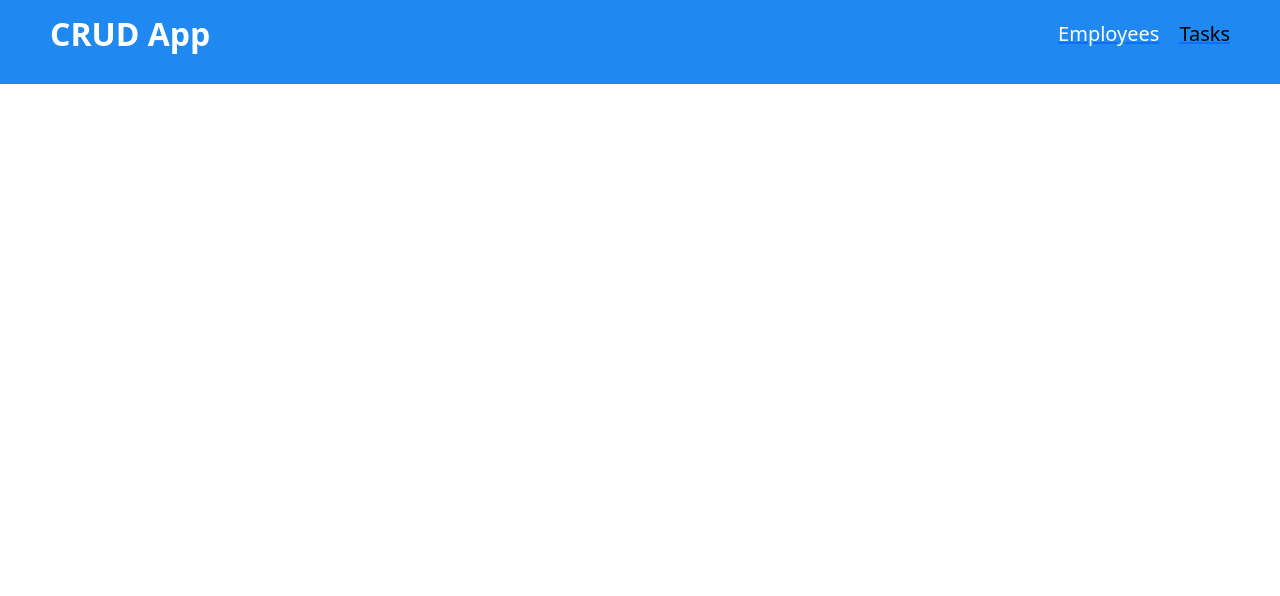
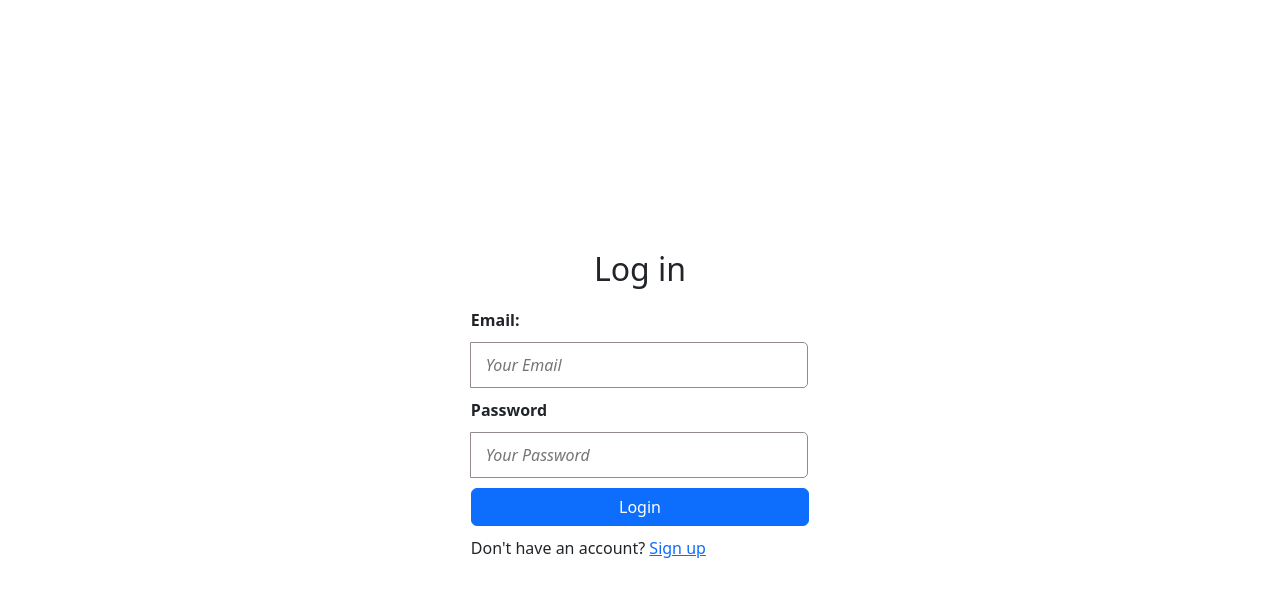
Before and after one commit to ristic93/react-crud-firebase, a React (Create React App) app: page /login in a window 1280 px wide. Shown: the top 596 px of the page. Built offline with nearby package versions, Linux system fonts and the light colour scheme; no server answers; the database is empty.

Commit message:
finish crud for tasks & add auth

```diff
--- a/src/App.jsx
+++ b/src/App.jsx
@@ -1,18 +1,42 @@
-import { Routes, Route } from "react-router-dom";
+import React, { useContext } from "react";
+import { Routes, Route, Navigate } from "react-router-dom";
 import { Employees, Tasks } from "./pages";
-import Header from "./components/Header";
 import { ToastContainer } from "react-toastify";
 import "react-toastify/dist/ReactToastify.css";
 import "bootstrap/dist/css/bootstrap.min.css";
+import Register from "./pages/Register";
+import Login from "./pages/Login";
+import { AuthContext } from "./context/AuthContext";
 
 function App() {
+  const { currentUser } = useContext(AuthContext);
+
+  const RequiredAuth = ({ children }) => {
+    return currentUser ? children : <Navigate to="/login" />;
+  };
+
   return (
     <div className="App">
-      <Header />
       <ToastContainer position="top-center" />
       <Routes>
-        <Route exact path="/" element={<Employees/>} />
-        <Route exact path="/tasks" element={<Tasks />} />
+        <Route path="/" element={<Register />} />
+        <Route path="/login" element={<Login />} />
+        <Route
+          path="/employees"
+          element={
+            <RequiredAuth>
+              <Employees />
+            </RequiredAuth>
+          }
+        />
+        <Route
+          path="/tasks"
+          element={
+            <RequiredAuth>
+              <Tasks />
+            </RequiredAuth>
+          }
+        />
       </Routes>
     </div>
   );
--- a/src/components/Header.jsx
+++ b/src/components/Header.jsx
@@ -7,7 +7,7 @@ const Header = () => {
   const location = useLocation();
 
   useEffect(() => {
-    if (location.pathname === "/") {
+    if (location.pathname === "/employees") {
       setActiveTab("Employees");
     } else if (location.pathname === "/tasks") {
       setActiveTab("Tasks");
@@ -16,9 +16,9 @@ const Header = () => {
 
   return (
     <div className="header">
-      <p className="logo">CRUD App</p>
+      <p className="logo">Employees App</p>
       <div className="header-right">
-        <Link to="/">
+        <Link to="/employees">
           <p
             className={`${activeTab === "Employees" ? "active" : ""}`}
             onClick={() => setActiveTab("Home")}
--- /dev/null
+++ b/src/context/AuthContext.jsx
@@ -0,0 +1,22 @@
+import { createContext, useEffect, useReducer } from "react";
+import AuthReducer from "./AuthReducer";
+
+const INITIAL_STATE = {
+  currentUser: JSON.parse(localStorage.getItem("user")) || null,
+};
+
+export const AuthContext = createContext(INITIAL_STATE);
+
+export const AuthContextProvider = ({ children }) => {
+  const [state, dispatch] = useReducer(AuthReducer, INITIAL_STATE);
+
+  useEffect(() => {
+    localStorage.setItem("user", JSON.stringify(state.currentUser));
+  }, [state.currentUser]);
+
+  return (
+    <AuthContext.Provider value={{ currentUser: state.currentUser, dispatch }}>
+      {children}
+    </AuthContext.Provider>
+  );
+};
--- /dev/null
+++ b/src/context/AuthReducer.jsx
@@ -0,0 +1,18 @@
+const AuthReducer = (state, action) => {
+  switch (action.type) {
+    case "LOGIN": {
+      return {
+        currentUser: action.payload,
+      };
+    }
+    case "LOGOUT": {
+      return {
+        currentUser: null,
+      };
+    }
+    default:
+      return state;
+  }
+};
+
+export default AuthReducer;
--- a/src/firebase/firebase.config.js
+++ b/src/firebase/firebase.config.js
@@ -1,5 +1,6 @@
 import { initializeApp } from "firebase/app";
-import { getFirestore } from "firebase/firestore"
+import { getFirestore } from "firebase/firestore";
+import { getAuth } from "firebase/auth";
 
 const firebaseConfig = {
   apiKey: process.env.REACT_APP_API_KEY,
@@ -12,4 +13,5 @@ const firebaseConfig = {
 };
 
 const app = initializeApp(firebaseConfig);
+export const auth = getAuth()
 export const db = getFirestore(app);
--- a/src/index.js
+++ b/src/index.js
@@ -5,14 +5,17 @@ import App from './App';
 import { BrowserRouter } from 'react-router-dom';
 import { EmployeesProvider } from './context/EmployeesContext';
 import { TasksProvider } from './context/TasksContext';
+import { AuthContextProvider } from './context/AuthContext';
 
 const root = ReactDOM.createRoot(document.getElementById('root'));
 root.render(
   <BrowserRouter>
-    <TasksProvider>
-      <EmployeesProvider>
-        <App />
-      </EmployeesProvider>
-    </TasksProvider>
+    <AuthContextProvider>
+      <TasksProvider>
+        <EmployeesProvider>
+          <App />
+        </EmployeesProvider>
+      </TasksProvider>
+    </AuthContextProvider>
   </BrowserRouter>
 );
--- a/src/pages/Employees.jsx
+++ b/src/pages/Employees.jsx
@@ -6,6 +6,7 @@ import { toast } from "react-toastify";
 import { Button } from "reactstrap";
 import { Input } from "../common";
 import EmployeesContext from "../context/EmployeesContext";
+import Header from "../components/Header";
 
 const initialState = {
   name: "",
@@ -88,6 +89,8 @@ const Employees = () => {
   };
 
   return (
+    <>
+      <Header />
       <section className="employee container">
         <article className="form-wrapper">
           <form onSubmit={handleSubmit}>
@@ -210,6 +213,7 @@ const Employees = () => {
           </article>
         )}
       </section>
+    </>
   );
 };
 
--- /dev/null
+++ b/src/pages/Login.jsx
@@ -0,0 +1,65 @@
+import React, { useContext, useState } from "react";
+import { Button } from "reactstrap";
+import { Input } from "../common";
+import { toast } from "react-toastify";
+import "./register.scss";
+import { signInWithEmailAndPassword } from "firebase/auth";
+import { auth } from "../firebase/firebase.config";
+import { useNavigate, Link } from "react-router-dom";
+import { AuthContext } from "../context/AuthContext";
+
+const Login = () => {
+  const [email, setEmail] = useState("");
+  const [password, setPassword] = useState("");
+  const navigate = useNavigate();
+
+  const { dispatch } = useContext(AuthContext);
+
+  const handleLogin = (e) => {
+    e.preventDefault();
+
+    signInWithEmailAndPassword(auth, email, password)
+      .then((userCredential) => {
+        const user = userCredential.user;
+        toast.success("Logged in successfully");
+        dispatch({ type: "LOGIN", payload: user });
+        navigate("/employees");
+      })
+      .catch((err) => {
+        console.error(err);
+        toast.error("Wrong email or password");
+      });
+  };
+
+  return (
+    <div className="register">
+      <form onSubmit={handleLogin}>
+        <h2>Log in</h2>
+        <Input
+          label="Email:"
+          type="email"
+          id="email"
+          name="email"
+          placeholder="Your Email"
+          onChange={(e) => setEmail(e.target.value)}
+        />
+        <Input
+          label="Password"
+          type="password"
+          id="password"
+          name="password"
+          placeholder="Your Password"
+          onChange={(e) => setPassword(e.target.value)}
+        />
+        <Button type="submit" color="primary">
+          Login
+        </Button>
+        <p>
+          Don't have an account? <Link to="/">Sign up</Link>
+        </p>
+      </form>
+    </div>
+  );
+};
+
+export default Login;
--- /dev/null
+++ b/src/pages/Register.jsx
@@ -0,0 +1,61 @@
+import React, { useState } from "react";
+import { Button } from "reactstrap";
+import { Input } from "../common";
+import { toast } from "react-toastify";
+import "./register.scss";
+import { createUserWithEmailAndPassword } from "firebase/auth";
+import { auth } from "../firebase/firebase.config";
+import { useNavigate, Link } from "react-router-dom";
+
+const Login = () => {
+  const [email, setEmail] = useState("");
+  const [password, setPassword] = useState("");
+  const navigate = useNavigate();
+
+  const handleRegister = (e) => {
+    e.preventDefault();
+
+    createUserWithEmailAndPassword(auth, email, password)
+      .then((userCredential) => {
+        const user = userCredential.user;
+        toast.success("Successfully registered");
+        navigate("/login");
+      })
+      .catch((err) => {
+        console.error(err);
+        toast.error("Both fields are mandatory");
+      });
+  };
+
+  return (
+    <div className="register">
+      <form onSubmit={handleRegister}>
+        <h2>Register user</h2>
+        <Input
+          label="Email:"
+          type="email"
+          id="email"
+          name="email"
+          placeholder="Your Email"
+          onChange={(e) => setEmail(e.target.value)}
+        />
+        <Input
+          label="Password"
+          type="password"
+          id="password"
+          name="password"
+          placeholder="Your Password"
+          onChange={(e) => setPassword(e.target.value)}
+        />
+        <Button type="submit" color="primary">
+          Sign up
+        </Button>
+        <p>
+          Already have an account? <Link to="/login">Log in</Link>
+        </p>
+      </form>
+    </div>
+  );
+};
+
+export default Login;
--- a/src/pages/Tasks.jsx
+++ b/src/pages/Tasks.jsx
@@ -7,6 +7,7 @@ import { Button } from "reactstrap";
 import { Input, Select } from "../common";
 import TasksContext from "../context/TasksContext";
 import EmployeesContext from "../context/EmployeesContext";
+import Header from "../components/Header";
 
 const initialState = {
   title: "",
@@ -98,6 +99,8 @@ const Tasks = () => {
   };
 
   return (
+    <>
+      <Header />
       <section className="task container">
         <article className="form-wrapper">
           <form onSubmit={handleSubmit}>
@@ -207,7 +210,13 @@ const Tasks = () => {
                     <td>{task.assignee}</td>
                     <td>{task.dueDate}</td>
                     <td>
-                    <span className={`${task.status === "completed" ? "completed" : "todo"}`}>{task.status}</span>
+                      <span
+                        className={`${
+                          task.status === "completed" ? "completed" : "todo"
+                        }`}
+                      >
+                        {task.status}
+                      </span>
                     </td>
                     <td>
                       <Button
@@ -233,6 +242,7 @@ const Tasks = () => {
           </article>
         )}
       </section>
+    </>
   );
 };
 
--- /dev/null
+++ b/src/pages/register.scss
@@ -0,0 +1,17 @@
+.register {
+    height: 100vh;
+    display: flex;
+    align-items: center;
+    justify-content: center;
+    form {
+        display: flex;
+        flex-direction: column;
+        h2 {
+            margin: 20px;
+            text-align: center;
+        }
+        p {
+            margin: 10px 0;
+        }
+    }
+}
```
Also changed, not shown: src/pages/login.scss (added, +10 -0 lines). Lines whose indentation alone changed are shown as unchanged.
